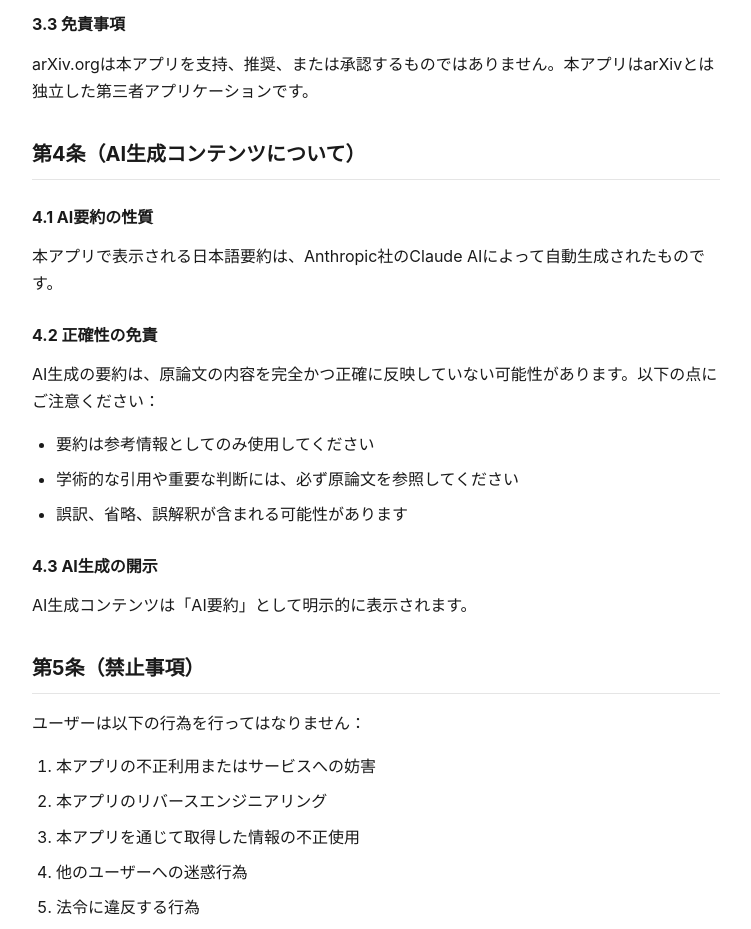
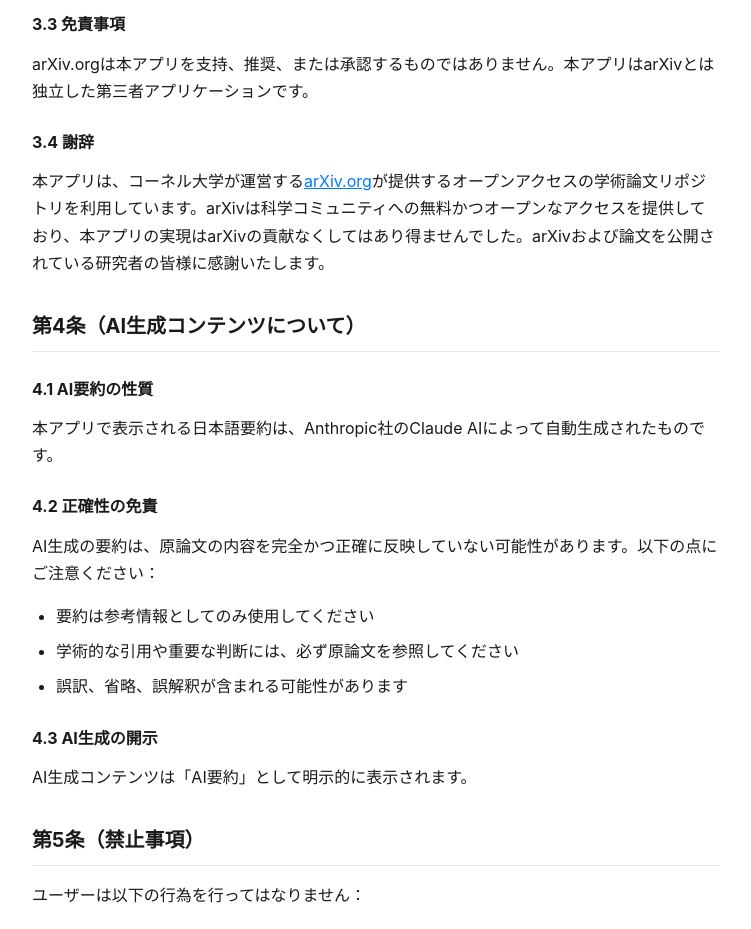
Before and after one commit to buta-tama-soba/legal-docs, a plain HTML site: page paperwatch/terms-of-service-ja.html in a window 1280 px wide. Shown: the part 960-1889 px from the top of the page, without its empty margins (264-1015 px from the left). Drawn offline with Linux system fonts and the light colour scheme.

Commit message:
feat: arXivへの謝辞を追加

```diff
--- a/paperwatch/terms-of-service-ja.html
+++ b/paperwatch/terms-of-service-ja.html
@@ -74,6 +74,9 @@
     <h3>3.3 免責事項</h3>
     <p>arXiv.orgは本アプリを支持、推奨、または承認するものではありません。本アプリはarXivとは独立した第三者アプリケーションです。</p>
 
+    <h3>3.4 謝辞</h3>
+    <p>本アプリは、コーネル大学が運営する<a href="https://arxiv.org" target="_blank">arXiv.org</a>が提供するオープンアクセスの学術論文リポジトリを利用しています。arXivは科学コミュニティへの無料かつオープンなアクセスを提供しており、本アプリの実現はarXivの貢献なくしてはあり得ませんでした。arXivおよび論文を公開されている研究者の皆様に感謝いたします。</p>
+
     <h2>第4条（AI生成コンテンツについて）</h2>
 
     <h3>4.1 AI要約の性質</h3>
```
Also changed, not shown: paperwatch/terms-of-service-en.html (+3 -0 lines).
